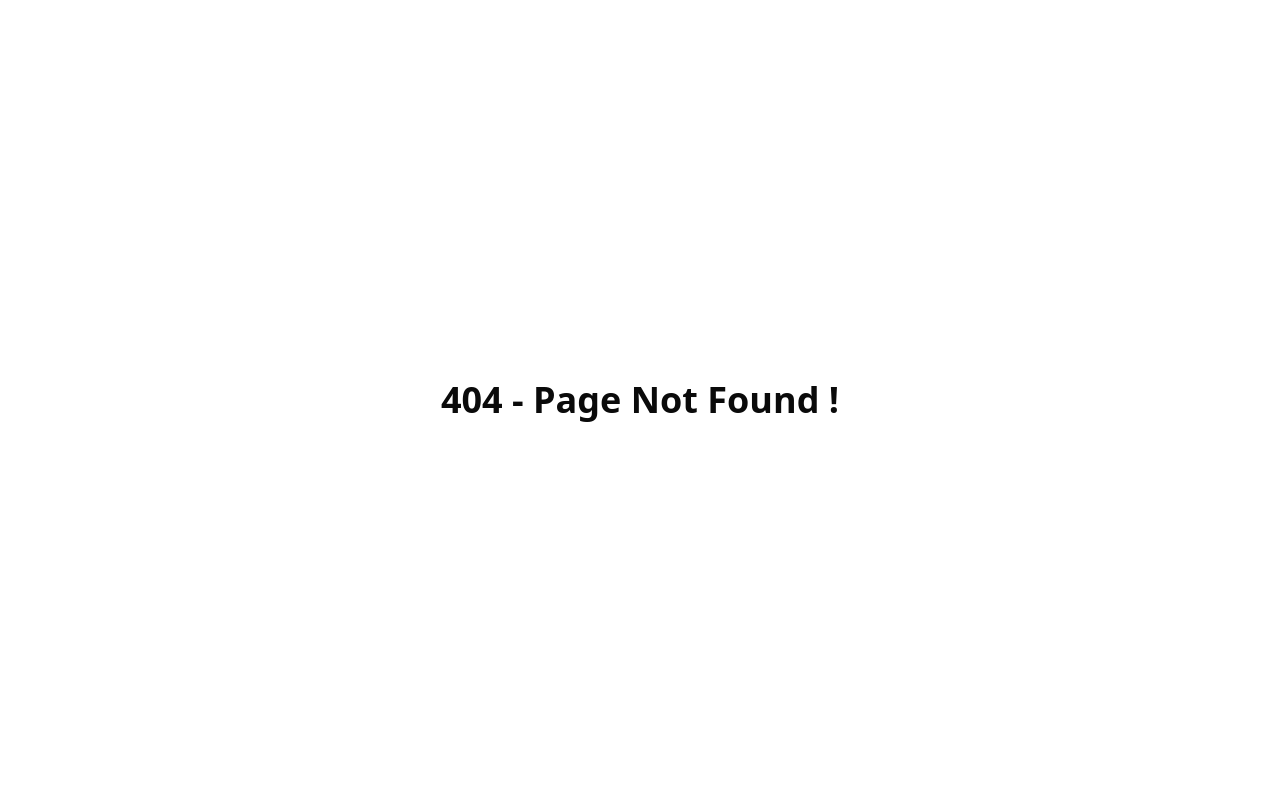
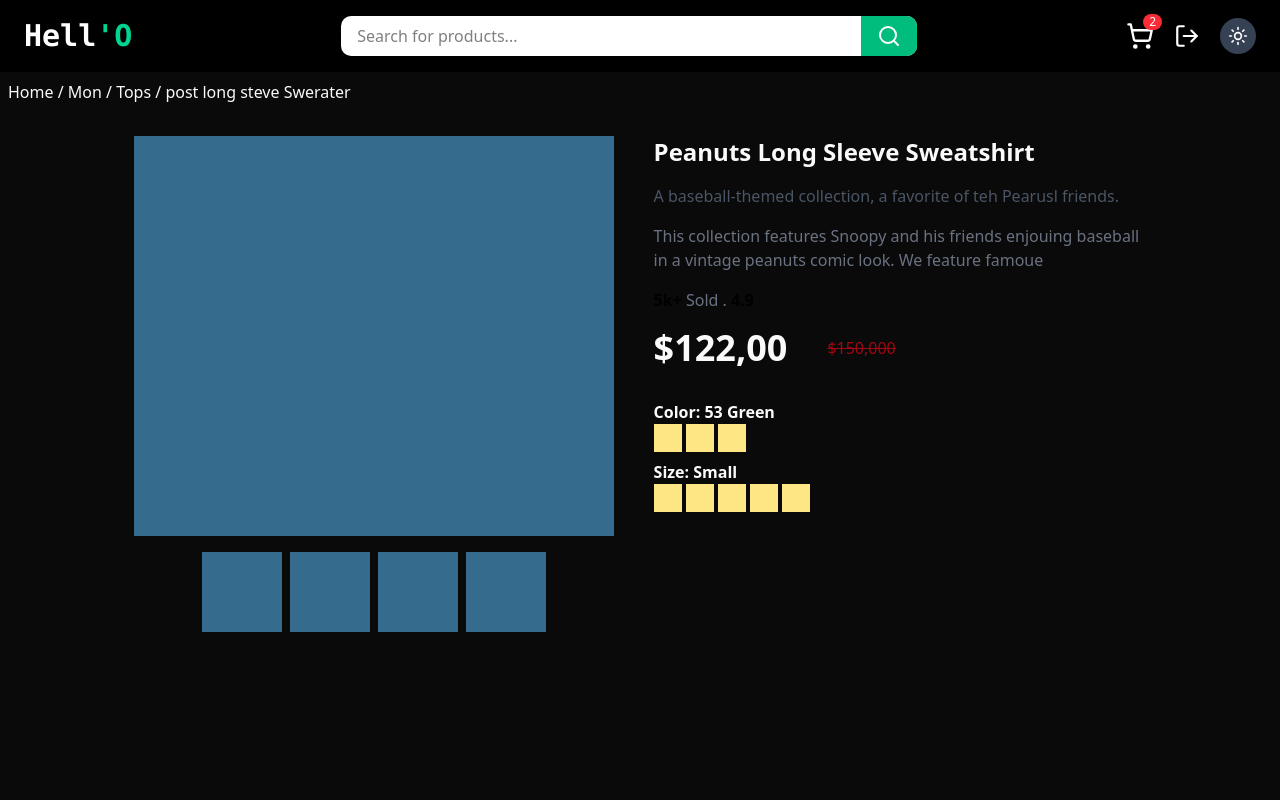
Before and after one commit to aabhushanCD/Ecommerce-app, a React (Vite) app in the folder client/: page /product/1 in a window 1280 px wide. Before the commit this address had no page. Shown: the top 800 px of the page. Built offline with nearby package versions, Linux system fonts and the light colour scheme; no server answers; sample sign-in values are in the browser's storage.

Commit message:
product details head is doone

```diff
--- a/client/src/App.jsx
+++ b/client/src/App.jsx
@@ -1,4 +1,4 @@
-import Products from "./features/product/components/Customer/Product";
+import Products from "./features/product/components/Customer/Products";
 import SuggestedProduct from "./features/product/components/Customer/SuggestedProduct";
 import Carolie from "./pages/customer/component/Carosel";
 
--- a/client/src/components/Header.jsx
+++ b/client/src/components/Header.jsx
@@ -15,7 +15,7 @@
   };
 
   return (
-    <header className="w-full bg-[#0f172a] dark:bg-black text-white">
+    <header className="w-full bg-[#0f172a] dark:bg-black text-white ">
       {/* Top bar */}
       {!currentUser && (
         <div className="hidden md:flex justify-end gap-6 text-xs px-6 py-2 bg-[#020617] text-gray-300 dark:bg-gray-800">
--- a/client/src/components/Layout.jsx
+++ b/client/src/components/Layout.jsx
@@ -8,10 +8,12 @@
   return (
     <>
       <ThemeProvider defaultTheme="dark" storageKey="vite-ui-theme">
-        <div className="fixed top-0  left-0 w-full z-50">
+        <div className="sticky top-0   w-full z-50">
           <Header />
         </div>
+
         <Outlet />
+
         <Footer />
       </ThemeProvider>
     </>
--- a/client/src/features/product/components/Customer/Product.jsx
+++ /dev/null
@@ -1,27 +0,0 @@
-import React from "react";
-import ProductCart from "./ProductCart";
-import { useProducts } from "../../product.hook";
-
-const Products = () => {
-  const { data, isLoading, error } = useProducts();
-
-  if (isLoading) {
-    return <div className="flex justify-center align-center">... Loading</div>;
-  }
-  if (error) {
-    return <div className="flex justify-center align-center">{error}</div>;
-  }
-  return (
-    <section
-      id="product"
-      className="grid grid-cols-2 md:grid-cols-4 lg:grid-cols-6 auto-rows-fr justify-center p-6"
-    >
-      <h1>Product</h1>
-      {data?.data?.products?.map((item) => (
-        <ProductCart item={item} />
-      ))}
-    </section>
-  );
-};
-
-export default Products;
--- a/client/src/features/product/components/Customer/ProductCart.jsx
+++ b/client/src/features/product/components/Customer/ProductCard.jsx
@@ -2,11 +2,12 @@
 import { Package } from "lucide-react";
 import { discount } from "@/utils";
 
-const ProductCart = ({ item }) => {
+const ProductCard = ({ item }) => {
   const imageUrl = item.imageUrls?.[0];
-
+  const fixedprice = discount(item.price, item.discount);
   return (
     <div
+      key={item._id}
       className="w-55 bg-white rounded-xl border shadow-sm
                  hover:shadow-lg transition-all duration-300 group"
     >
@@ -38,7 +39,7 @@
 
         <div className="flex items-center gap-2 mt-1">
           <p className="text-lg font-semibold text-green-600">
-            Rs. {discount(item.price, item.discount)}
+            Rs. {fixedprice}
           </p>
 
           {item.discount > 0 && (
@@ -64,4 +65,4 @@
   );
 };
 
-export default ProductCart;
+export default ProductCard;
--- /dev/null
+++ b/client/src/features/product/components/Customer/ProductDetails.jsx
@@ -0,0 +1,77 @@
+import React from "react";
+import { useParams } from "react-router-dom";
+import { useProductDetails } from "../../product.hook";
+
+const ProductDetails = () => {
+  const { id } = useParams();
+  const { data, isLoading, error } = useProductDetails(id);
+
+  console.log(data);
+  return (
+    <div className="h-screen">
+      <div className="w-full flex items-center h-10 p-2">
+        <div>Home / Mon / Tops / post long steve Swerater</div>
+      </div>
+
+      <div className=" p-6 flex justify-center  gap-10 flex-1">
+        <div className=" ">
+          <div className="min-w-120 min-h-100 bg-accent-hover mb-4"></div>
+          <div className="flex gap-2 justify-center">
+            <div className="w-20 h-20  bg-accent-hover"></div>
+            <div className="w-20 h-20  bg-accent-hover"></div>
+            <div className="w-20 h-20  bg-accent-hover"></div>
+            <div className="w-20 h-20  bg-accent-hover"></div>
+          </div>
+        </div>
+        <div className="w-[40%] flex flex-col gap-8">
+          <div>
+            <h1 className="text-2xl font-semibold pb-4">
+              Peanuts Long Sleeve Sweatshirt
+            </h1>
+            <p className="text-gray-600 pb-4">
+              A baseball-themed collection, a favorite of teh Pearusl friends.
+            </p>
+            <p className="text-gray-500 pb-4">
+              This collection features Snoopy and his friends enjouing baseball
+              in a vintage peanuts comic look. We feature famoue
+            </p>
+            <p className="text-gray-500 pb-4">
+              <span className="font-bold text-black">5k+ </span>
+              <span>Sold </span>
+              <span>. </span>
+              <span></span>
+              <span className="font-bold text-black">4.9 </span>
+              <span></span>
+            </p>
+            <div className="flex items-center gap-10">
+              <span className="text-4xl font-bold">$122,00 </span>{" "}
+              <span className="text-red-800 line-through ">$150,000</span>
+            </div>
+          </div>
+          <div className="flex flex-col gap-2">
+            <div>
+              <h2 className="text-md font-semibold ">Color: 53 Green</h2>
+              <div className="flex gap-1">
+                <div className="w-7 h-7 bg-amber-200"></div>
+                <div className="w-7 h-7 bg-amber-200"></div>
+                <div className="w-7 h-7 bg-amber-200"></div>
+              </div>
+            </div>
+            <div>
+              <h2 className="text-md font-semibold">Size: Small</h2>
+              <div className="flex gap-1">
+                <div className="w-7 h-7 bg-amber-200"></div>
+                <div className="w-7 h-7 bg-amber-200"></div>
+                <div className="w-7 h-7 bg-amber-200"></div>
+                <div className="w-7 h-7 bg-amber-200"></div>
+                <div className="w-7 h-7 bg-amber-200"></div>
+              </div>
+            </div>
+          </div>
+        </div>
+      </div>
+    </div>
+  );
+};
+
+export default ProductDetails;
--- /dev/null
+++ b/client/src/features/product/components/Customer/Products.jsx
@@ -0,0 +1,33 @@
+import React from "react";
+import ProductCart from "./ProductCard";
+import { useProducts } from "../../product.hook";
+import { useNavigate } from "react-router-dom";
+
+const Products = () => {
+  const { data, isLoading, error } = useProducts();
+  const navigate = useNavigate();
+  if (isLoading) {
+    return <div className="flex justify-center align-center">... Loading</div>;
+  }
+  if (error) {
+    return <div className="flex justify-center align-center">{error}</div>;
+  }
+  return (
+    <div className="p-6">
+      <h1 className="text-4xl font-bold ">Product</h1>
+
+      <div
+        id="product"
+        className="grid grid-cols-2 md:grid-cols-4 lg:grid-cols-6 auto-rows-fr  mt-4  "
+      >
+        {data?.data?.products?.map((item) => (
+          <div onClick={() => navigate(`product/${item._id}`)}>
+            <ProductCart item={item} />
+          </div>
+        ))}
+      </div>
+    </div>
+  );
+};
+
+export default Products;
--- a/client/src/features/product/components/Customer/SuggestedProduct.jsx
+++ b/client/src/features/product/components/Customer/SuggestedProduct.jsx
@@ -1,5 +1,5 @@
 import React from "react";
-import ProductCart from "./ProductCart";
+import ProductCart from "./ProductCard";
 import { useProducts } from "../../product.hook";
 import { discount } from "@/utils";
 
--- a/client/src/features/product/product.api.js
+++ b/client/src/features/product/product.api.js
@@ -45,3 +45,7 @@
 export const getAllMyProducts = async () => {
   return await axiosInstance.get(`/product/myProducts`);
 };
+
+export const getProductDetails = async (productId) => {
+  return await axiosInstance.get(`/product/${productId}`);
+};
--- a/client/src/features/product/product.hook.js
+++ b/client/src/features/product/product.hook.js
@@ -1,5 +1,10 @@
 import { useMutation, useQuery, useQueryClient } from "@tanstack/react-query";
-import { deleteProduct, getAllMyProducts, getProducts } from "./product.api";
+import {
+  deleteProduct,
+  getAllMyProducts,
+  getProductDetails,
+  getProducts,
+} from "./product.api";
 
 /**
  * @name useProducts
@@ -28,10 +33,16 @@
  */
 export const useDeleteProduct = () => {
   const queryClient = useQueryClient();
-   useMutation({
+  useMutation({
     mutationFn: deleteProduct,
     onSuccess: () => {
       queryClient.invalidateQueries({ queryKey: ["my-products"] });
     },
   });
 };
+
+export const useProductDetails = (productId) =>
+  useQuery({
+    queryKey: ["product", productId],
+    queryFn: () => getProductDetails(productId),
+  });
--- a/client/src/index.css
+++ b/client/src/index.css
@@ -3,6 +3,16 @@
 
 @custom-variant dark (&:is(.dark *));
 
+@theme {
+  --color-background: #F6F4EB;
+  --color-surface: #91C8E4;
+
+  --color-primary: #749BC2;
+  --color-primary-hover: #5c87b1;
+
+  --color-accent: #4682A9;
+  --color-accent-hover: #356b8c;
+}
 @theme inline {
   --radius-sm: calc(var(--radius) - 4px);
   --radius-md: calc(var(--radius) - 2px);
--- a/client/src/routes/AppRoutes.jsx
+++ b/client/src/routes/AppRoutes.jsx
@@ -18,6 +18,7 @@
 import Orders from "@/pages/Seller/Orders";
 import SellerLayout from "@/pages/Seller/components/SellerLayout";
 import SellerMyProducts from "@/features/product/components/Vendor/Products";
+import ProductDetails from "@/features/product/components/Customer/ProductDetails";
 
 const AppRoutes = () => {
   return (
@@ -32,6 +33,7 @@
           }
         >
           <Route index element={<App />}></Route>
+          <Route path="/product/:id" element={<ProductDetails />} />
         </Route>
 
         <Route
@@ -49,7 +51,6 @@
           <Route path="/login" element={<Login />} />
         </Route>
 
-
         {/*____________________ Seller_____________________________ */}
         <Route
           path="/seller"
@@ -60,12 +61,10 @@
           }
         >
           <Route index path="dashboard" element={<SellerDashboard />} />
-
           <Route path="profile" element={<ProfileUpdate />} />
           <Route path="products" element={<SellerMyProducts />} />
           <Route path="orders" element={<Orders />} />
         </Route>
-
 
         {/*____________________ Admin___________________________ */}
         <Route
```
Also changed, not shown: 2 other files (tests, documents, lock files or other folders).
